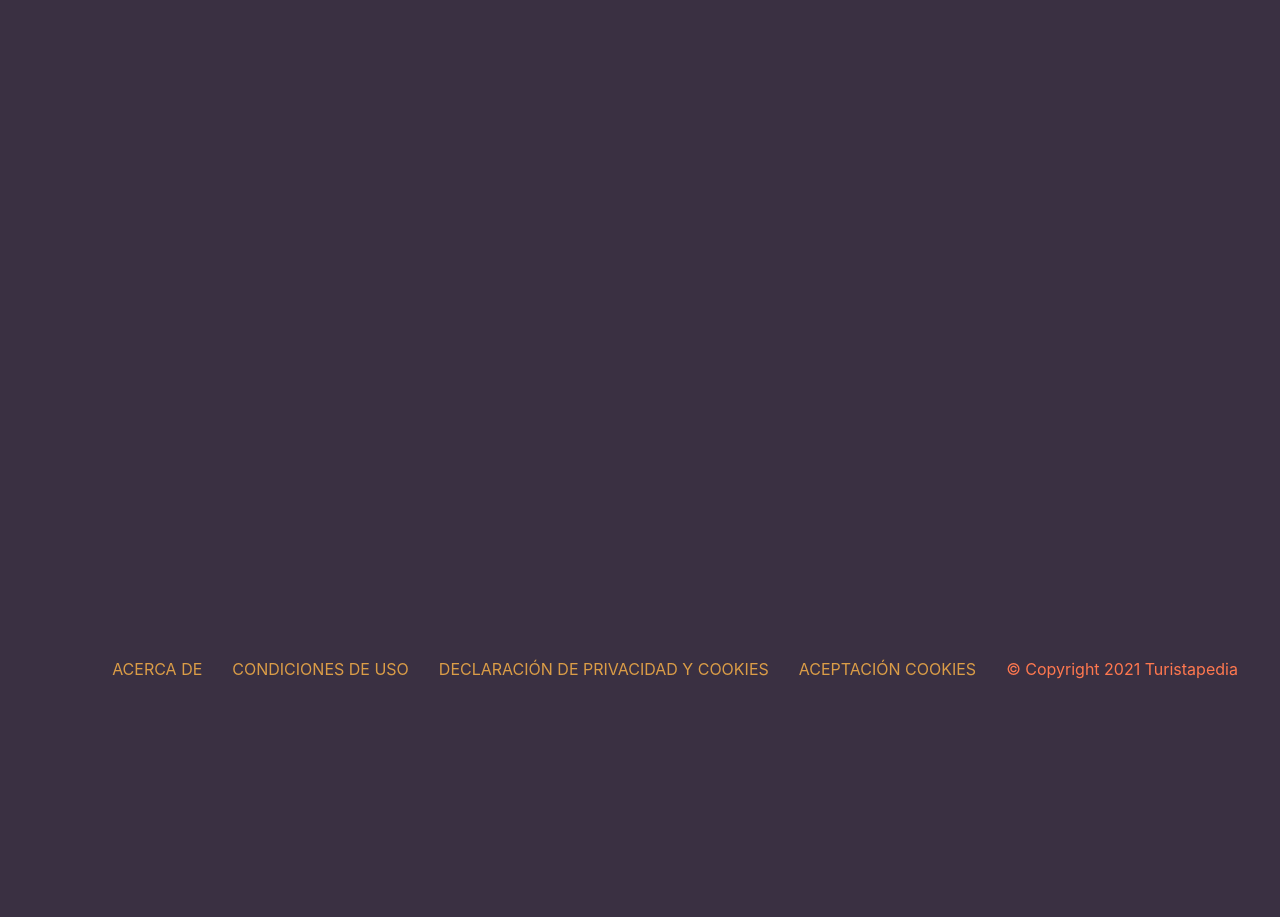
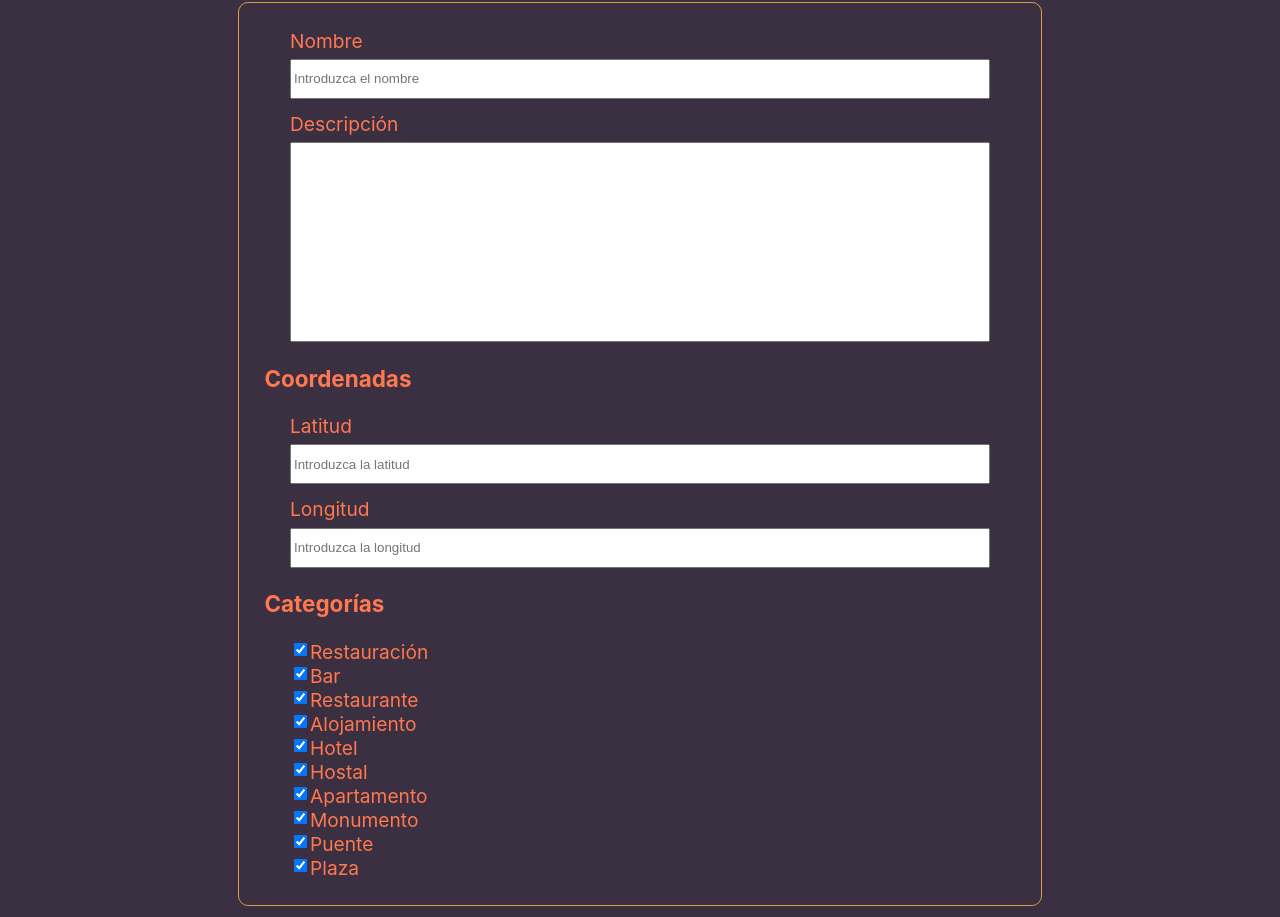
Before and after one commit to MariaGomGod/turistapedia-cliente, a React (Create React App) app: page /new in a window 1280 px wide. Shown: the part 352-1269 px from the top of the page. Before the commit the page ends 1047 px from the top, so only its background shows below. Built offline with nearby package versions, Linux system fonts and the light colour scheme.

Commit message:
añadidos estilos para la página de creación de contenido

```diff
--- a/src/App.sass
+++ b/src/App.sass
@@ -36,7 +36,6 @@
 
 #main-content
   min-height: 750px
-  height: 750px
   padding: 0.5vw
 
   & > div
--- a/src/components/Footer.js
+++ b/src/components/Footer.js
@@ -7,7 +7,7 @@ export default function Footer() {
                 <nav id="navbar">
                     <ul>
                         <li className="nav-item">
-                            <a className="nav-link" href="#">ACERCA&nbsp;DE<span className="sr-only"></span></a>
+                            <a className="nav-link" href="#">ACERCA&nbsp;DE</a>
                         </li>
                         <li className="nav-item">
                             <a className="nav-link" href="#">CONDICIONES&nbsp;DE&nbsp;USO</a>
--- a/src/components/Header.sass
+++ b/src/components/Header.sass
@@ -17,13 +17,13 @@
 
         #color-selector, #volume
             background-color: $secondary
-            border-color: 1px solid
             padding: 6px
             border-radius: 5px
             width: 150px
             text-align: center
             float: right
             height: 28px
+            font-weight: bold
 
             &:hover
                 cursor: pointer
--- a/src/components/Map.sass
+++ b/src/components/Map.sass
@@ -1,6 +1,7 @@
-div.gm-style div div
-    div:first-child, div:last-child
-        z-index: -9999999 !important // Para mover el azulejo inferior derecho al fondo, de manera que se pueda hacer click sobre los markers que haya ahí
+.map
+    width: 70%
+    height: 750px
+    float: right
 
 .gmnoprint
     display: none !important
--- a/src/components/PointOfInterest.js
+++ b/src/components/PointOfInterest.js
@@ -36,7 +36,7 @@ export default function PointOfInterest({ pointOfInterest, setInformation, setCe
     position={{ lat: pointOfInterest.latitude, lng: pointOfInterest.longitude }}
     onClick={() => {
       setCenter({ lat: pointOfInterest.latitude, lng: pointOfInterest.longitude }); // Movemos el mapa centŕandolo en las coordenadas que les hemos pasado
-      setInformation(<Information pointOfInterest={pointOfInterest} setInformation={setInformation} />)
+      setInformation(<Information pointOfInterest={pointOfInterest} setInformation={setInformation} />);
     }}
     zIndex={999} />;
 }
--- a/src/pages/New.js
+++ b/src/pages/New.js
@@ -1,5 +1,132 @@
+import './New.sass';
+
 export default function New() {
     return (
-    <>
-    </>);
+        <div id="new-poi">
+            <h1>Nuevo punto de interés</h1>
+            <form>
+                <div className="form-section">
+                    <div className="form-group">
+                        <div class="control">
+
+                            <label for="name">Nombre</label>
+                            <input type="text" className="form-control" id="name" placeholder="Introduzca el nombre"></input>
+                        </div>
+                        <div class="control">
+                            <label for="description">Descripción</label>
+                            <input type="textarea" className="form-control" id="description"></input>
+                        </div>
+                    </div>
+
+                    <h3>Coordenadas</h3>
+                    <div className="form-group">
+                        <div class="control">
+                            <label for="latitude">Latitud</label>
+                            <input type="text" className="form-control" id="latitude" placeholder="Introduzca la latitud"></input><br />
+                        </div>
+                        <div class="control">
+                            <label for="logitude">Longitud</label>
+                            <input type="text" className="form-control" id="longitude" placeholder="Introduzca la longitud"></input>
+                        </div>
+                    </div>
+
+                    <h3>Categorías</h3>
+                    <div id="categories-checkbox" className="form-group checkbox">
+                        <div class="control">
+                            <label htmlFor="category-1">Restauración</label>
+                            <input type="checkbox" id="category-1" value="restauración" defaultChecked={true}></input>
+                        </div>
+                        <div class="control">
+                            <label htmlFor="category-2">Bar</label>
+                            <input type="checkbox" id="category-2" value="bar" defaultChecked={true}></input>
+                        </div>
+                        <div class="control">
+                            <label htmlFor="category-3">Restaurante</label>
+                            <input type="checkbox" id="category-3" value="restaurante" defaultChecked={true}></input>
+                        </div>
+                        <div class="control">
+                            <label htmlFor="category-4">Alojamiento</label>
+                            <input type="checkbox" id="category-4" value="alojamiento" defaultChecked={true}></input>
+                        </div>
+                        <div class="control">
+                            <label htmlFor="category-5">Hotel</label>
+                            <input type="checkbox" id="category-5" value="hotel" defaultChecked={true}></input>
+                        </div>
+                        <div class="control">
+                            <label htmlFor="category-6">Hostal</label>
+                            <input type="checkbox" id="category-6" value="hostal" defaultChecked={true}></input>
+                        </div>
+                        <div class="control">
+                            <label htmlFor="category-7">Apartamento</label>
+                            <input type="checkbox" id="category-7" value="apartamento" defaultChecked={true}></input>
+                        </div>
+                        <div class="control">
+                            <label htmlFor="category-8">Monumento</label>
+                            <input type="checkbox" id="category-8" value="monumento" defaultChecked={true}></input>
+                        </div>
+                        <div class="control">
+                            <label htmlFor="category-9">Puente</label>
+                            <input type="checkbox" id="category-9" value="puente" defaultChecked={true}></input>
+                        </div>
+                        <div class="control">
+                            <label htmlFor="category-10">Plaza</label>
+                            <input type="checkbox" id="category-10" value="plaza" defaultChecked={true}></input>
+                        </div>
+                    </div>
+                </div>
+                <div className="form-section">
+                    <h3>Accesibilidad</h3>
+                    <div id="accesible-checkbox" className="form-group checkbox">
+                        <div class="control">
+
+                            <label htmlFor="accesible-1">Sanitarios&nbsp;adaptados</label>
+                            <input type="checkbox" id="accesible-1" value="adaptedToilet" defaultChecked={true}></input><br />
+                        </div>
+                        <div class="control">
+                            <label htmlFor="accesible-2">Acceso&nbsp;adaptado</label>
+                            <input type="checkbox" id="accesible-2" value="adaptedAcces" defaultChecked={true}></input><br />
+                        </div>
+                        <div class="control">
+                            <label htmlFor="accesible-3">Habitaciones&nbsp;adaptadas</label>
+                            <input type="checkbox" id="accesible-3" value="adaptedRoom" defaultChecked={true}></input><br />
+                        </div>
+                        <div class="control">
+                            <label htmlFor="accesible-4">Audio&nbsp;guía</label>
+                            <input type="checkbox" id="accesible-4" value="audioGuide" defaultChecked={true}></input><br />
+                        </div>
+                    </div>
+                    <h3>Web oficial/Red social y enlaces</h3>
+                    <div className="form-group">
+                        <div class="control">
+                            <input type="text" className="form-control" placeholder="Web oficial" name="official"></input>
+                        </div>
+                        <div class="control">
+                            <input type="text" className="form-control" placeholder="Tripadvisor" name="tripadvisor"></input>
+                        </div>
+                        <div class="control">
+                            <input type="text" className="form-control" placeholder="Facebook" name="facebook"></input>
+                        </div>
+                        <div class="control">
+                            <input type="text" className="form-control" placeholder="Otros" name="misc"></input>
+                        </div>
+                    </div>
+                    <h3>Fotografías</h3>
+                    <div className="form-group">
+                        <div class="control">
+                            <label htmlFor="foto-1">&nbsp;Foto&nbsp;1</label>
+                            <input type="file" name="foto" id="foto-1"></input>
+                        </div>
+                        <div class="control">
+                            <label htmlFor="foto-2">&nbsp;Foto&nbsp;2</label>
+                            <input type="file" name="foto" id="foto-2"></input>
+                        </div>
+                        <div class="control">
+                            <label htmlFor="foto-3">&nbsp;Foto&nbsp;3</label>
+                            <input type="file" name="foto" id="foto-3"></input>
+                        </div>
+                    </div>
+                </div>
+                <button type="submit" className="btn btn-primary">Enviar</button>
+            </form>
+        </div>);
 }
--- /dev/null
+++ b/src/pages/New.sass
@@ -0,0 +1,69 @@
+@import ../styles/_variables
+
+#new-poi
+    padding: 3vw 12vw 0
+
+    h1
+        margin: 0 0 2vw 0
+
+    form
+        width: min-content
+        margin: 0 auto
+
+        .form-section
+            font-size: 1.2em
+            text-align: left
+            width: min-content
+            padding: 1vw 2vw
+            border: 1px solid $tertiary
+            border-radius: 10px
+            margin-bottom: 1vw
+
+            h4
+                margin: 1vw 0 0 0
+
+            .form-group
+                margin: 1vw
+                padding: 0 1vw
+                clear: both
+
+                label
+                    display: inline-block
+                    float: left
+                    width: 100px
+
+                .control
+                    margin-top: 1vw
+                    clear: both
+
+                .form-control
+                    &[type^=text]
+                        width: 700px
+                        margin-top: 0.5vw
+                        height: 40px
+
+                    &[type=textarea]
+                        height: 200px
+
+                &.checkbox
+                    .control
+                        margin: 0
+
+                    input[type=checkbox]
+                        float: left
+
+                    label
+                        float: none
+
+        .btn-primary
+            background-color: $secondary
+            color: $quinary
+            padding: 6px
+            border-radius: 5px
+            width: 150px
+            text-align: center
+            font-weight: bold
+            font-size: 16px
+
+            &:hover
+                cursor: pointer
--- a/src/pages/StreetMap.js
+++ b/src/pages/StreetMap.js
@@ -7,6 +7,10 @@ export default function StreetMap() {
   const [pointsOfInterest, setPointsOfInterest] = useState([]);
   const [center, setCenter] = useState({ lat: 37.3873069, lng: -6.0029337 });
   const [categories, setCategories] = useState(["restauración", "alojamiento", "plaza", "puente"]);
+
+  useEffect(() => {
+    window.speechSynthesis.cancel();
+  }, []);
 
   useEffect(() => {
     fetch(`http://localhost:8080/poi?latitude=${center.lat}&longitude=${center.lng}&categories=${categories}`)
```
Also changed, not shown: src/components/Information.js (+3 -4 lines), src/components/Map.js (+1 -7 lines), src/pages/Login.sass (+1 -6 lines), src/pages/Pending.js (+4 -4 lines).
